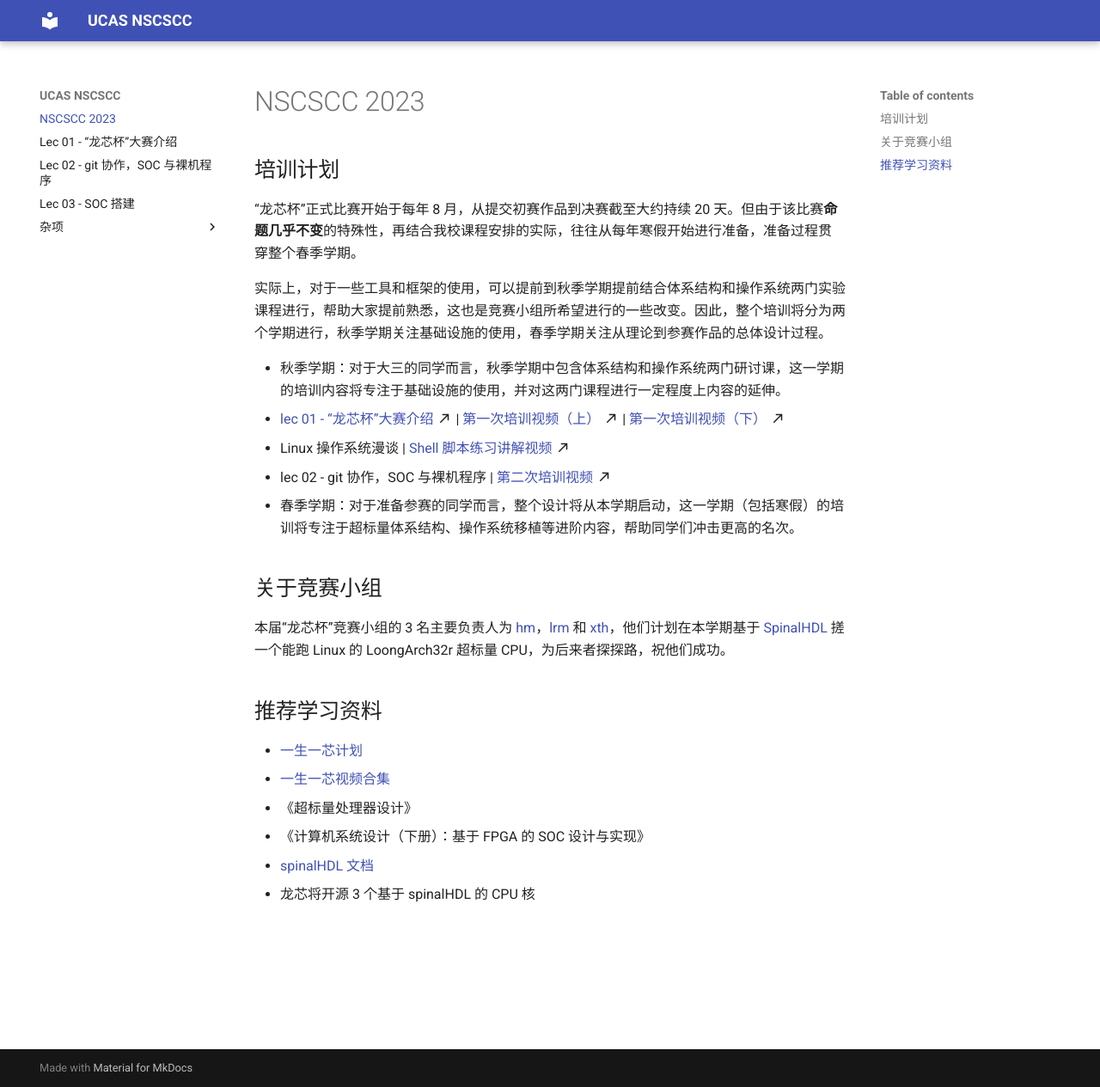
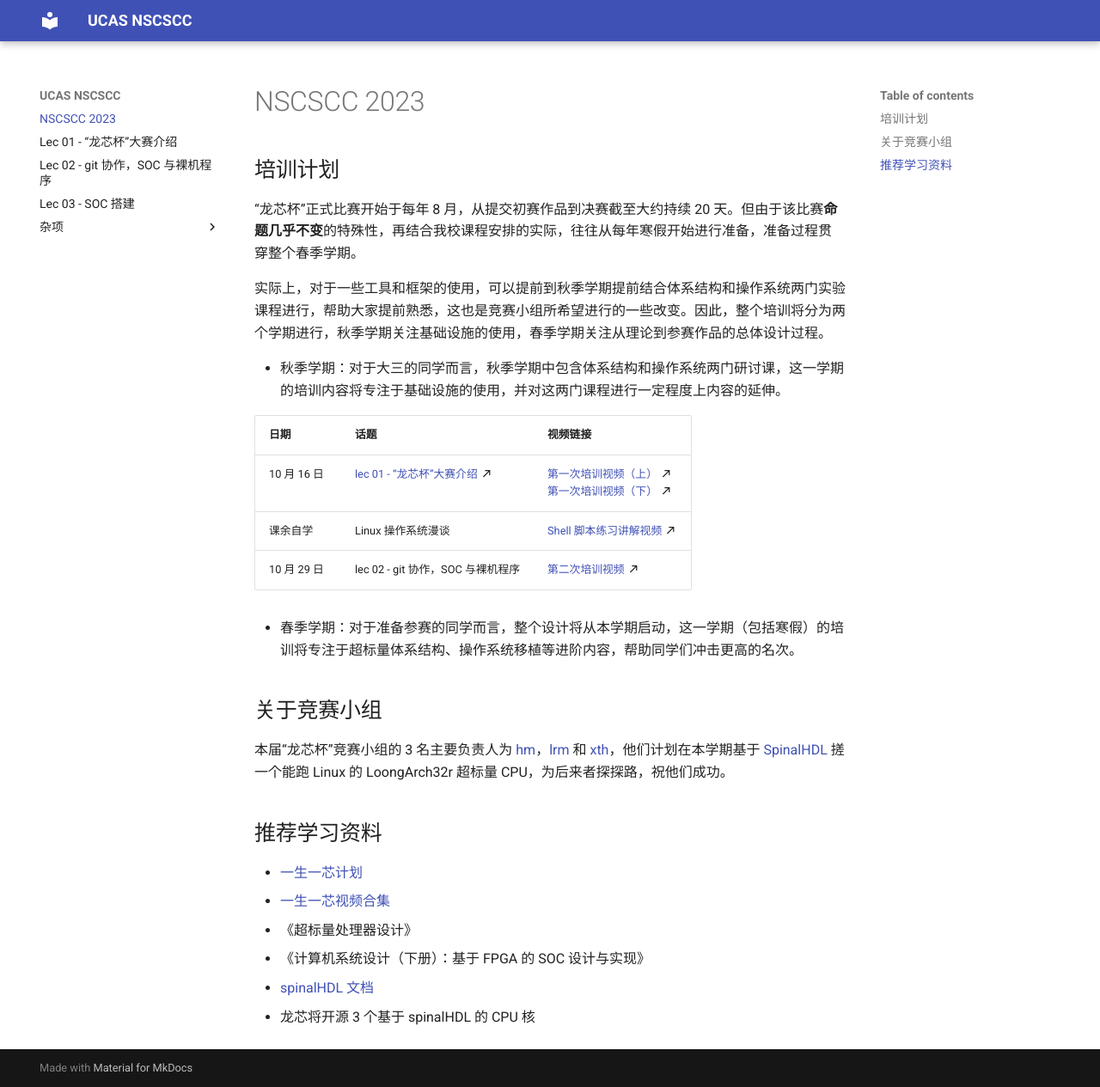
Before and after one commit to ucas-nscscc/docs, an MkDocs documentation site: the page built from docs/index.md, in a window 1280 px wide and 1265 px high. Shown: the whole window at 86% size. Built offline with MkDocs 1.6.1 and Material for MkDocs 9.7.7, drawn with Linux system fonts in a browser that asks for light colours.

Commit message:
change time schedule to table

```diff
--- a/docs/index.md
+++ b/docs/index.md
@@ -11,9 +11,13 @@ description: 本文档旨在记录每次培训的内容，方便大家进行回
 实际上，对于一些工具和框架的使用，可以提前到秋季学期提前结合体系结构和操作系统两门实验课程进行，帮助大家提前熟悉，这也是竞赛小组所希望进行的一些改变。因此，整个培训将分为两个学期进行，秋季学期关注基础设施的使用，春季学期关注从理论到参赛作品的总体设计过程。
 
 - 秋季学期：对于大三的同学而言，秋季学期中包含体系结构和操作系统两门研讨课，这一学期的培训内容将专注于基础设施的使用，并对这两门课程进行一定程度上内容的延伸。
-  - [lec 01 - “龙芯杯”大赛介绍](https://ucas-nscscc.github.io/slides/lec01.html#/) :material-arrow-top-right: | [第一次培训视频（上）](https://www.bilibili.com/video/BV1Cm4y1c73E/?spm_id_from=333.999.0.0&vd_source=86cabfbbc4034553dcff05a243d822c0) :material-arrow-top-right: | [第一次培训视频（下）](https://www.bilibili.com/video/BV1K8411e7sp/?spm_id_from=333.999.0.0&vd_source=86cabfbbc4034553dcff05a243d822c0) :material-arrow-top-right:
-  - Linux 操作系统漫谈 | [Shell 脚本练习讲解视频](https://www.bilibili.com/video/BV1xD4y1b7v9/?vd_source=86cabfbbc4034553dcff05a243d822c0) :material-arrow-top-right:
-  - lec 02 - git 协作，SOC 与裸机程序 | [第二次培训视频](https://www.bilibili.com/video/BV1v84y1i7RK/?spm_id_from=333.999.0.0&vd_source=86cabfbbc4034553dcff05a243d822c0) :material-arrow-top-right:
+
+|日期|话题|视频链接|
+|:---|:---|:---|
+| 10 月 16 日 | [lec 01 - “龙芯杯”大赛介绍](https://ucas-nscscc.github.io/slides/lec01.html#/) :material-arrow-top-right: | [第一次培训视频（上）](https://www.bilibili.com/video/BV1Cm4y1c73E/?spm_id_from=333.999.0.0&vd_source=86cabfbbc4034553dcff05a243d822c0) :material-arrow-top-right:<br> [第一次培训视频（下）](https://www.bilibili.com/video/BV1K8411e7sp/?spm_id_from=333.999.0.0&vd_source=86cabfbbc4034553dcff05a243d822c0) :material-arrow-top-right:|
+| 课余自学 | Linux 操作系统漫谈 | [Shell 脚本练习讲解视频](https://www.bilibili.com/video/BV1xD4y1b7v9/?vd_source=86cabfbbc4034553dcff05a243d822c0) :material-arrow-top-right:|
+| 10 月 29 日 | lec 02 - git 协作，SOC 与裸机程序 | [第二次培训视频](https://www.bilibili.com/video/BV1v84y1i7RK/?spm_id_from=333.999.0.0&vd_source=86cabfbbc4034553dcff05a243d822c0) :material-arrow-top-right:|
+
 - 春季学期：对于准备参赛的同学而言，整个设计将从本学期启动，这一学期（包括寒假）的培训将专注于超标量体系结构、操作系统移植等进阶内容，帮助同学们冲击更高的名次。
 
 ## 关于竞赛小组
```
